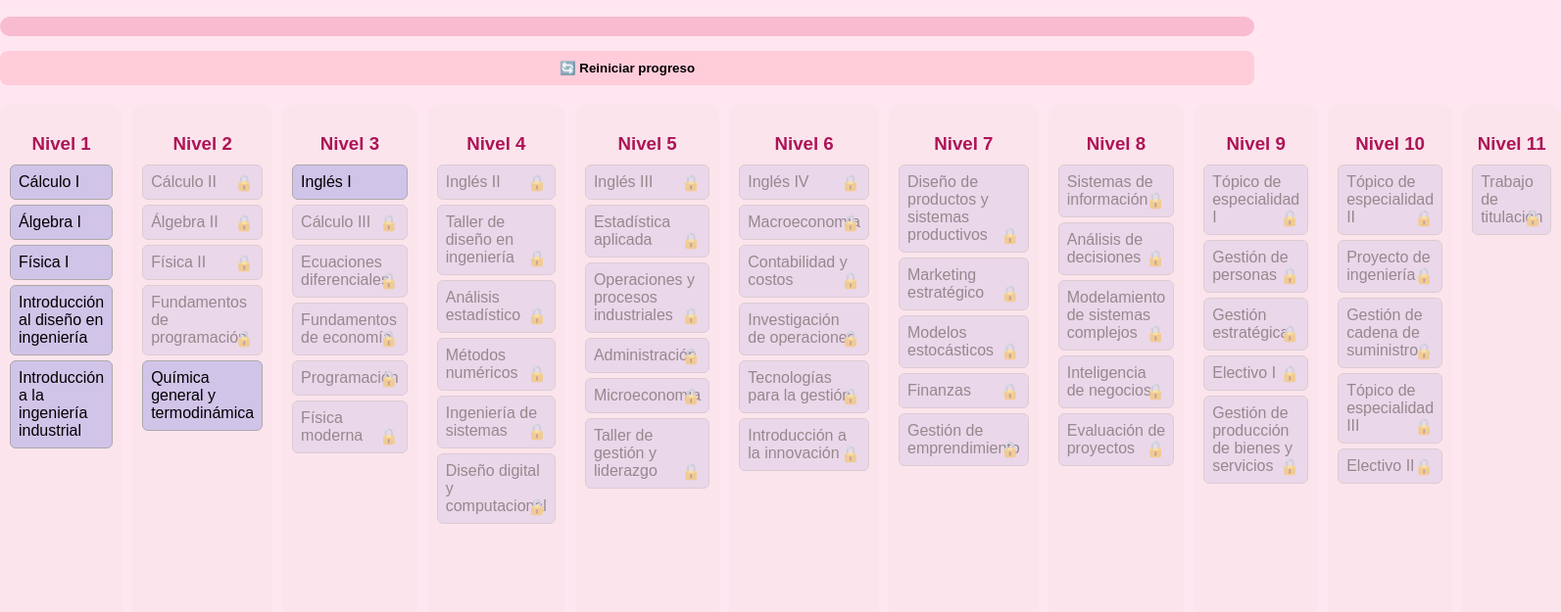
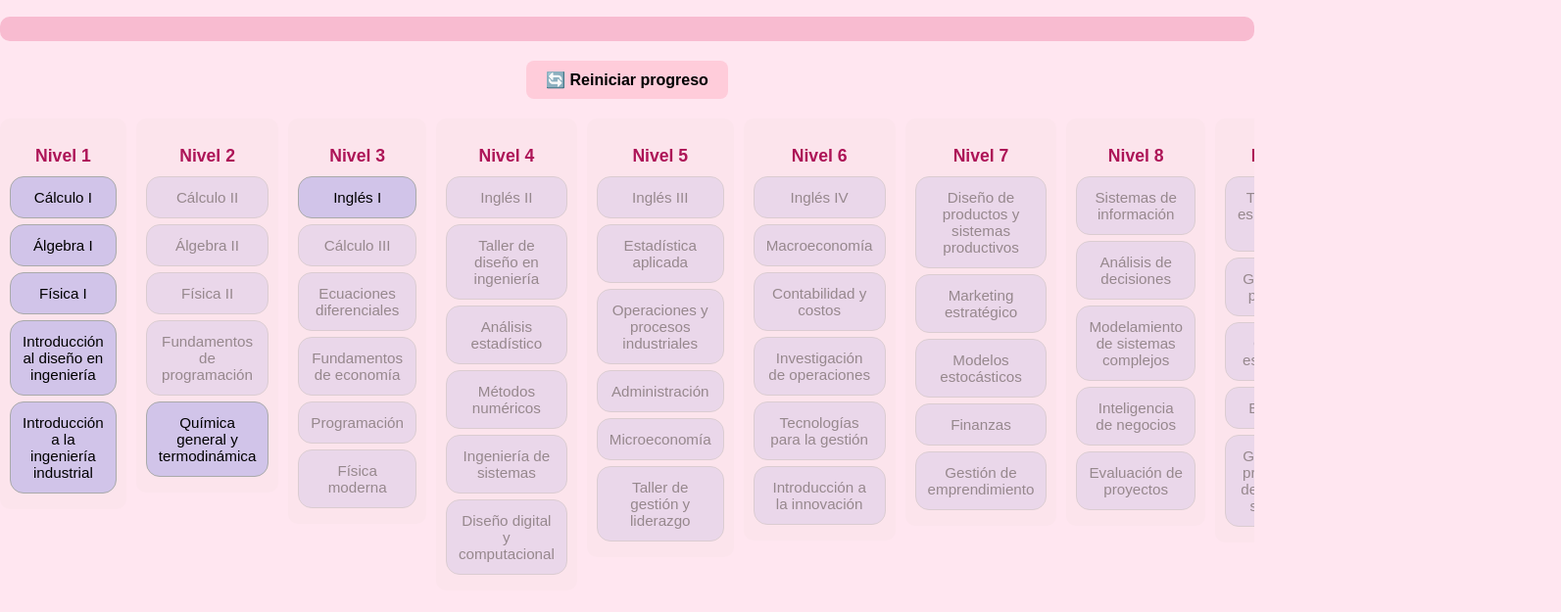
Before and after one commit to mooonze/-Ingenier-a-Civil-Industrial, a plain HTML site: page index.html in a window 1280 px wide. Shown: the part 61-686 px from the top of the page at 98% size, 1593 px wide, since content can reach past the window. Drawn offline with Linux system fonts and the light colour scheme.

Commit message:
Update style.css

```diff
--- a/style.css
+++ b/style.css
@@ -1,22 +1,28 @@
 body {
   font-family: sans-serif;
   background-color: #ffe6f0;
+  margin: 0;
   padding: 20px;
+  height: 100vh;
+  box-sizing: border-box;
+  display: flex;
+  flex-direction: column;
 }
 
 h1 {
   text-align: center;
   margin-bottom: 20px;
   color: #880e4f;
+  font-size: 2rem;
 }
 
 #barra-progreso {
   width: 100%;
-  height: 20px;
+  height: 25px;
   background: #f8bbd0;
   border-radius: 10px;
   overflow: hidden;
-  margin-bottom: 15px;
+  margin-bottom: 20px;
 }
 
 #progreso {
@@ -33,9 +39,12 @@ h1 {
   border-radius: 8px;
   font-weight: bold;
   cursor: pointer;
-  margin-bottom: 20px;
+  margin: 0 auto 20px;
+  display: block;
+  font-size: 1rem;
   transition: background 0.3s;
 }
+
 #reiniciar:hover {
   background: #f48fb1;
 }
@@ -44,30 +53,35 @@ h1 {
   display: grid;
   grid-template-columns: repeat(11, 1fr);
   gap: 10px;
+  flex-grow: 1;
+  overflow-y: auto;
 }
 
 .nivel {
   background: #fce4ec;
   border-radius: 10px;
   padding: 10px;
+  height: fit-content;
 }
 
 .nivel h3 {
   text-align: center;
   color: #ad1457;
   margin-bottom: 10px;
+  font-size: 1.1rem;
 }
 
 .ramo {
   background: #d1c4e9;
   border: 1px solid #aaa;
-  padding: 8px;
-  margin-bottom: 5px;
-  border-radius: 6px;
+  padding: 12px;
+  margin-bottom: 6px;
+  border-radius: 14px;
   cursor: pointer;
   opacity: 1;
   transition: all 0.3s ease;
-  position: relative;
+  font-size: 0.95rem;
+  text-align: center;
 }
 
 .ramo:hover {
@@ -77,12 +91,6 @@ h1 {
 .ramo.bloqueado {
   opacity: 0.4;
   cursor: not-allowed;
-}
-
-.ramo.bloqueado::after {
-  content: ' 🔒';
-  position: absolute;
-  right: 8px;
 }
 
 .ramo.desbloqueado {
@@ -99,10 +107,5 @@ h1 {
   background: #66e0d4;
   text-decoration: line-through;
   font-style: italic;
+  color: #444;
 }
-
-.ramo.aprobado::after {
-  content: ' ✔️';
-  position: absolute;
-  right: 8px;
-}
```
